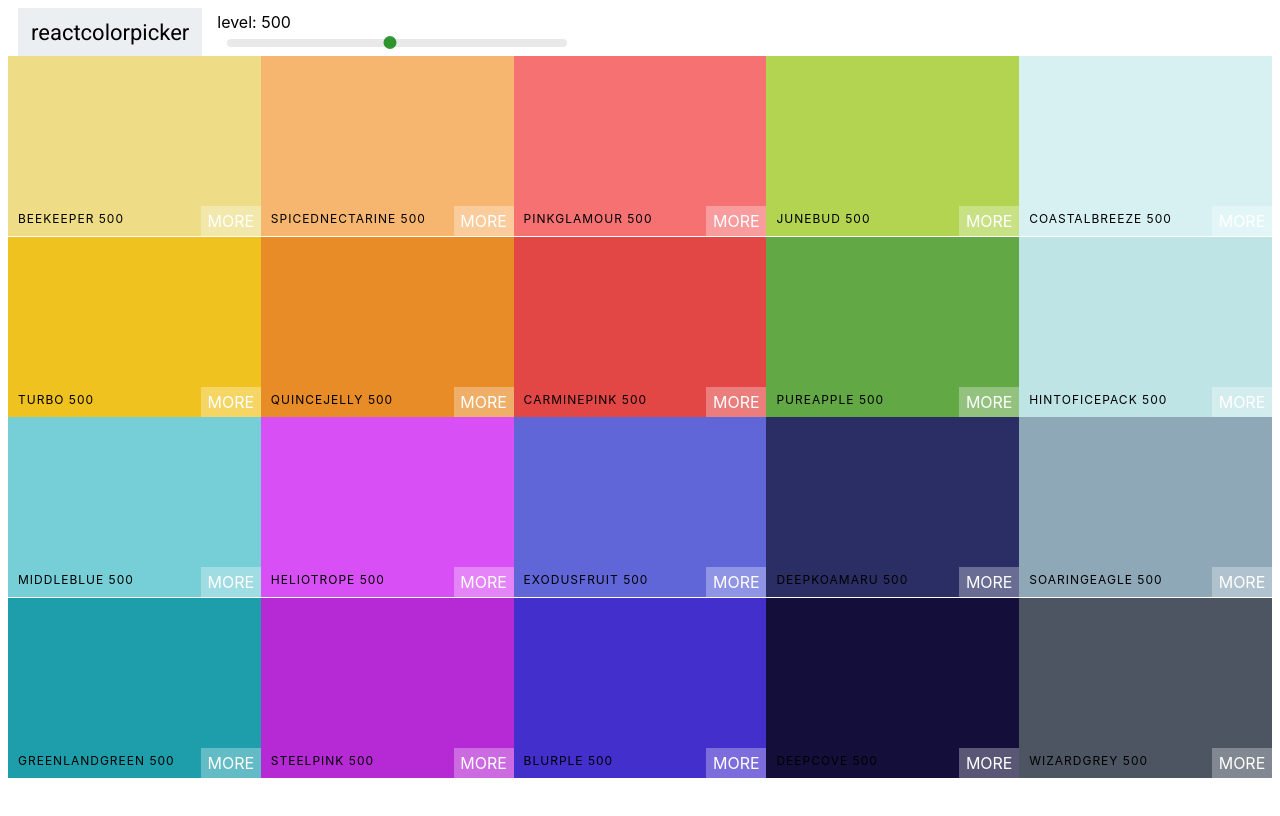
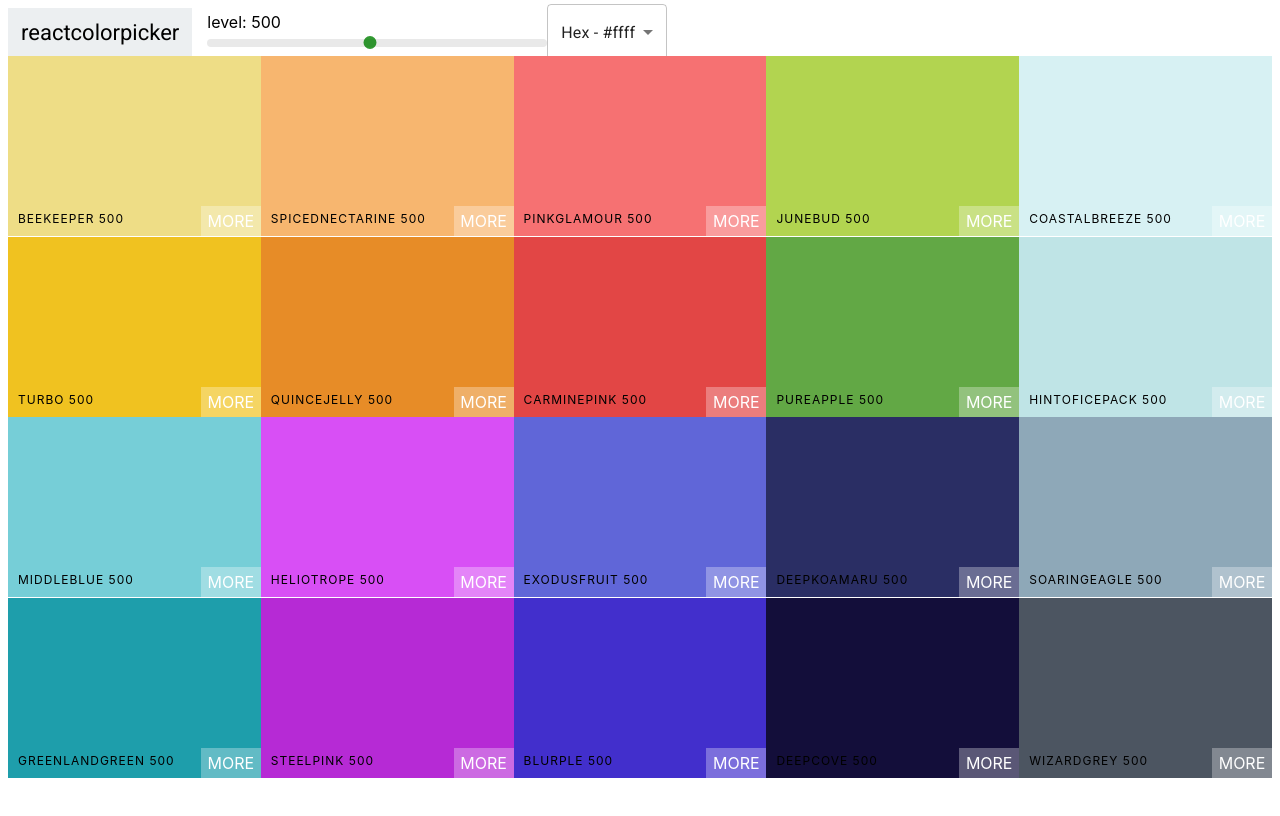
Before and after one commit to KSSidhu/colors-box-v2, a React (Vite) app: page / in a window 1280 px wide. Built offline with nearby package versions, Linux system fonts and the light colour scheme.

Commit message:
Add format select dropdown
- Added material UI to project
- Added format selection to dropdown
- Added state to control selected format
- Create new format enum used for dropdown values

```diff
--- a/package.json
+++ b/package.json
@@ -9,6 +9,9 @@
     "preview": "vite preview"
   },
   "dependencies": {
+    "@emotion/react": "^11.10.6",
+    "@emotion/styled": "^11.10.6",
+    "@mui/material": "^5.12.1",
     "@types/react-copy-to-clipboard": "^5.0.4",
     "prettier-plugin-organize-imports": "^3.2.2",
     "rc-slider": "^10.1.1",
--- a/src/navbar/Navbar.css
+++ b/src/navbar/Navbar.css
@@ -23,7 +23,7 @@
 
 .slider {
     width: 340px;
-    margin: 0 10px;
+    margin: 0px;
     display: inline-block;
 }
 
--- a/src/navbar/Navbar.tsx
+++ b/src/navbar/Navbar.tsx
@@ -1,12 +1,18 @@
+import { MenuItem, Select, SelectChangeEvent } from '@mui/material'
 import Slider from 'rc-slider'
+import { useState } from 'react'
+import { Format } from '../utils/colorHelper'
 import './Navbar.css'
 
 interface NavbarProps {
     level: number
     onChange: (newLevel: number | number[]) => void
+    handleChange: (evt: Format) => void
 }
 
-function Navbar({ level, onChange }: NavbarProps) {
+function Navbar({ level, onChange, handleChange }: NavbarProps) {
+    const [format, setFormat] = useState('hex')
+
     return (
         <header className={'Navbar'}>
             <div className={'logo'}>
@@ -24,8 +30,24 @@ function Navbar({ level, onChange }: NavbarProps) {
                     />
                 </div>
             </div>
+            <div className={'select-container'}>
+                <Select onChange={changeFormat} value={format}>
+                    <MenuItem value={'hex'}>{'Hex - #ffff'}</MenuItem>
+                    <MenuItem value={'rgb'}>
+                        {'RGB - rgb(255,255,255)'}
+                    </MenuItem>
+                    <MenuItem value={'rgba'}>
+                        {'RGBA - rgb(255,255,255,1.0)'}
+                    </MenuItem>
+                </Select>
+            </div>
         </header>
     )
+
+    function changeFormat(e: SelectChangeEvent) {
+        setFormat(e.target.value)
+        handleChange(e.target.value as Format)
+    }
 }
 
 export default Navbar
--- a/src/palette/Palette.tsx
+++ b/src/palette/Palette.tsx
@@ -2,7 +2,7 @@ import 'rc-slider/assets/index.css'
 import { useState } from 'react'
 import ColorBox from '../colorBox/ColorBox'
 import Navbar from '../navbar/Navbar'
-import { Palette } from '../utils/colorHelper'
+import { Format, Palette } from '../utils/colorHelper'
 import './Palette.css'
 
 interface PaletteProps {
@@ -11,21 +11,30 @@ interface PaletteProps {
 
 export default function Palette(props: PaletteProps) {
     const [level, setLevel] = useState(500)
+    const [format, setFormat] = useState<Format>('hex')
     const { palette } = props
 
     const colorBoxes = palette.colors[level].map((color) => (
-        <ColorBox background={color.hex} name={color.name} />
+        <ColorBox background={color[format]} name={color.name} />
     ))
     return (
         <div className={'Palette'}>
             <div className={'slider'}>
-                <Navbar level={level} onChange={changeLevel} />
+                <Navbar
+                    level={level}
+                    onChange={changeLevel}
+                    handleChange={changeFormat}
+                />
             </div>
 
             <div className={'Palette-colors'}>{colorBoxes}</div>
         </div>
     )
 
+    function changeFormat(value: Format) {
+        setFormat(value)
+    }
+
     function changeLevel(newLevel: number | number[]) {
         if (!Array.isArray(newLevel)) setLevel(newLevel)
     }
--- a/src/utils/colorHelper.ts
+++ b/src/utils/colorHelper.ts
@@ -8,6 +8,8 @@ export type BasePalette = {
         color: string
     }[]
 }
+export type Format = 'hex' | 'rgb' | 'rgba'
+
 export type Palette = {
     paletteName: string
     id: string
```
Also changed, not shown: 1 other file (tests, documents, lock files or other folders).
